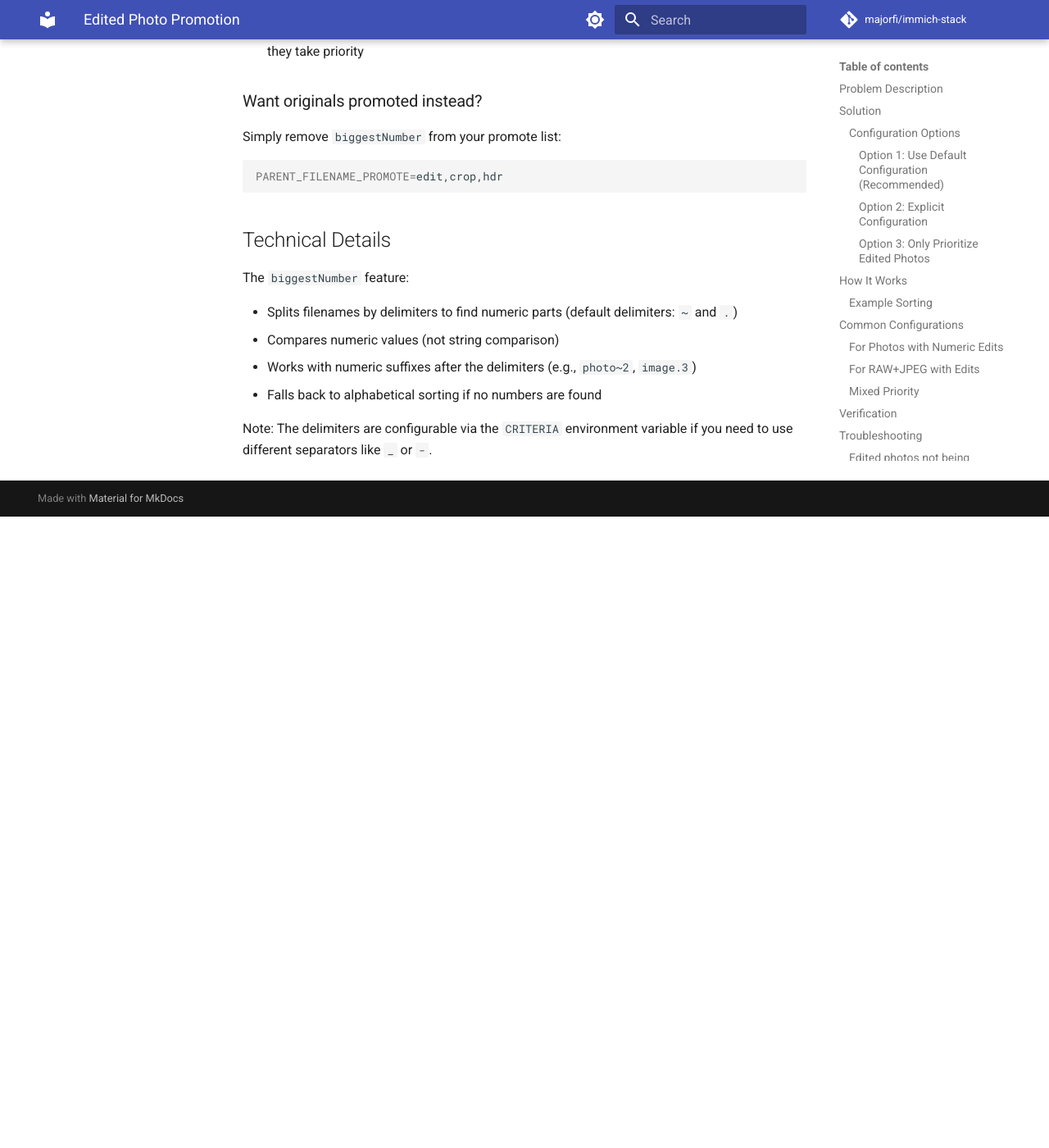
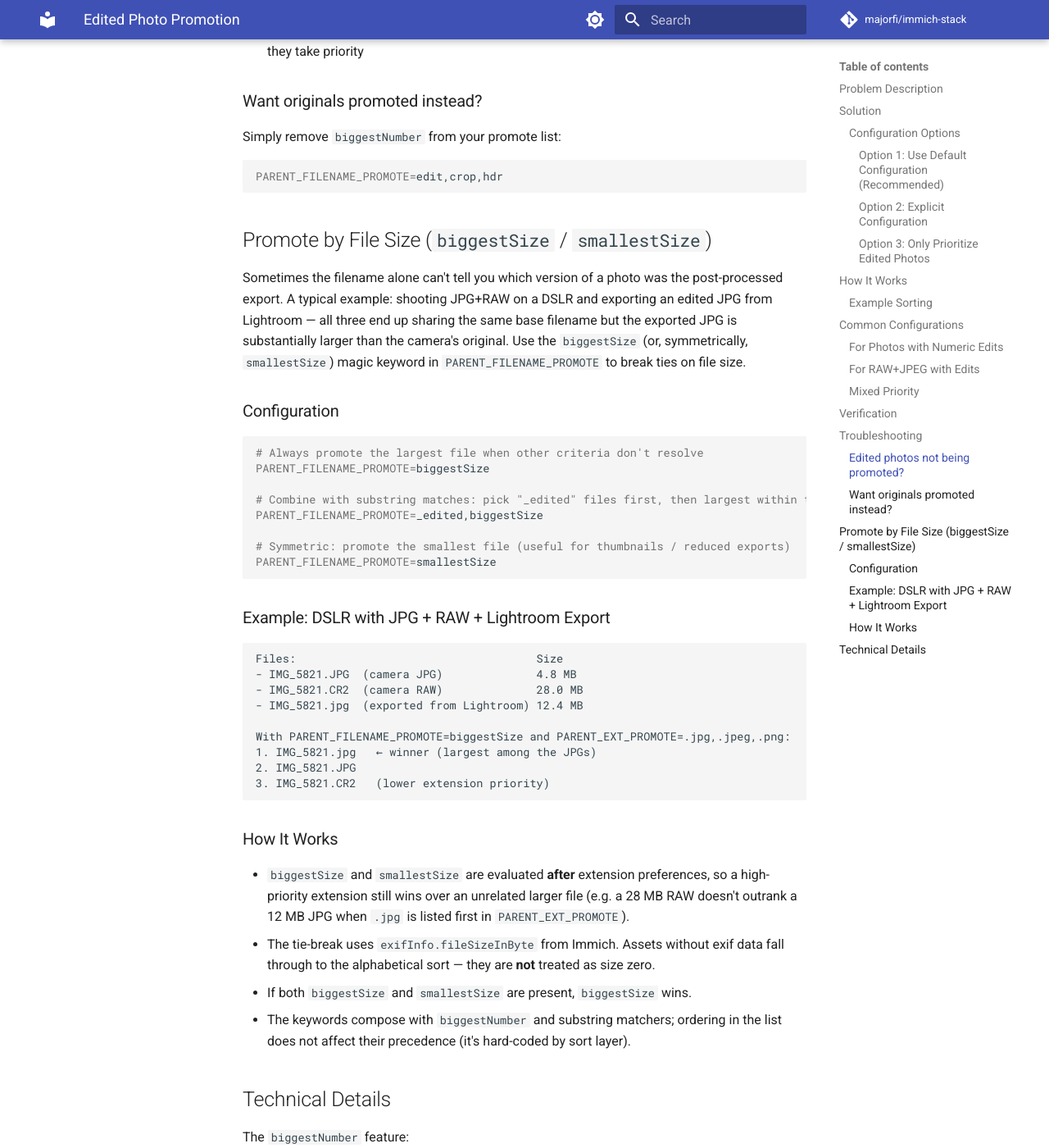
Before and after one commit to Majorfi/immich-stack, an MkDocs documentation site: the page built from docs/features/edited-photo-promotion.md, in a window 1280 px wide and 1400 px high, scrolled down 2872 px. Shown: the whole window at 82% size. Built offline with MkDocs 1.6.1 and Material for MkDocs 9.7.7, drawn with Linux system fonts in a browser that asks for light colours; comment, search, counter and statistics services are not loaded; before the commit the page ends 3502 px from its top, so only the background shows below that.

Commit message:
document file size-based parent promotion
Document the new biggestSize and smallestSize magic keywords for parent selection. Include configuration examples, the DSLR use case (exported JPG from Lightroom winning over camera originals), and technical details about evaluation order (size tie-break runs after extension preferences but before alphabetical sort).

Change-Type: docs
Scope: docs

````diff
--- a/docs/features/edited-photo-promotion.md
+++ b/docs/features/edited-photo-promotion.md
@@ -127,6 +127,52 @@ Simply remove `biggestNumber` from your promote list:
 PARENT_FILENAME_PROMOTE=edit,crop,hdr
 ```
 
+## Promote by File Size (`biggestSize` / `smallestSize`)
+
+Sometimes the filename alone can't tell you which version of a photo was the post-processed
+export. A typical example: shooting JPG+RAW on a DSLR and exporting an edited JPG from
+Lightroom — all three end up sharing the same base filename but the exported JPG is
+substantially larger than the camera's original. Use the `biggestSize` (or, symmetrically,
+`smallestSize`) magic keyword in `PARENT_FILENAME_PROMOTE` to break ties on file size.
+
+### Configuration
+
+```bash
+# Always promote the largest file when other criteria don't resolve
+PARENT_FILENAME_PROMOTE=biggestSize
+
+# Combine with substring matches: pick "_edited" files first, then largest within that bucket
+PARENT_FILENAME_PROMOTE=_edited,biggestSize
+
+# Symmetric: promote the smallest file (useful for thumbnails / reduced exports)
+PARENT_FILENAME_PROMOTE=smallestSize
+```
+
+### Example: DSLR with JPG + RAW + Lightroom Export
+
+```
+Files:                                    Size
+- IMG_5821.JPG  (camera JPG)              4.8 MB
+- IMG_5821.CR2  (camera RAW)              28.0 MB
+- IMG_5821.jpg  (exported from Lightroom) 12.4 MB
+
+With PARENT_FILENAME_PROMOTE=biggestSize and PARENT_EXT_PROMOTE=.jpg,.jpeg,.png:
+1. IMG_5821.jpg   ← winner (largest among the JPGs)
+2. IMG_5821.JPG
+3. IMG_5821.CR2   (lower extension priority)
+```
+
+### How It Works
+
+- `biggestSize` and `smallestSize` are evaluated **after** extension preferences, so a
+  high-priority extension still wins over an unrelated larger file (e.g. a 28 MB RAW
+  doesn't outrank a 12 MB JPG when `.jpg` is listed first in `PARENT_EXT_PROMOTE`).
+- The tie-break uses `exifInfo.fileSizeInByte` from Immich. Assets without exif data
+  fall through to the alphabetical sort — they are **not** treated as size zero.
+- If both `biggestSize` and `smallestSize` are present, `biggestSize` wins.
+- The keywords compose with `biggestNumber` and substring matchers; ordering in the
+  list does not affect their precedence (it's hard-coded by sort layer).
+
 ## Technical Details
 
 The `biggestNumber` feature:
````
Also changed, not shown: docs/api-reference/environment-variables.md (+4 -4 lines).
